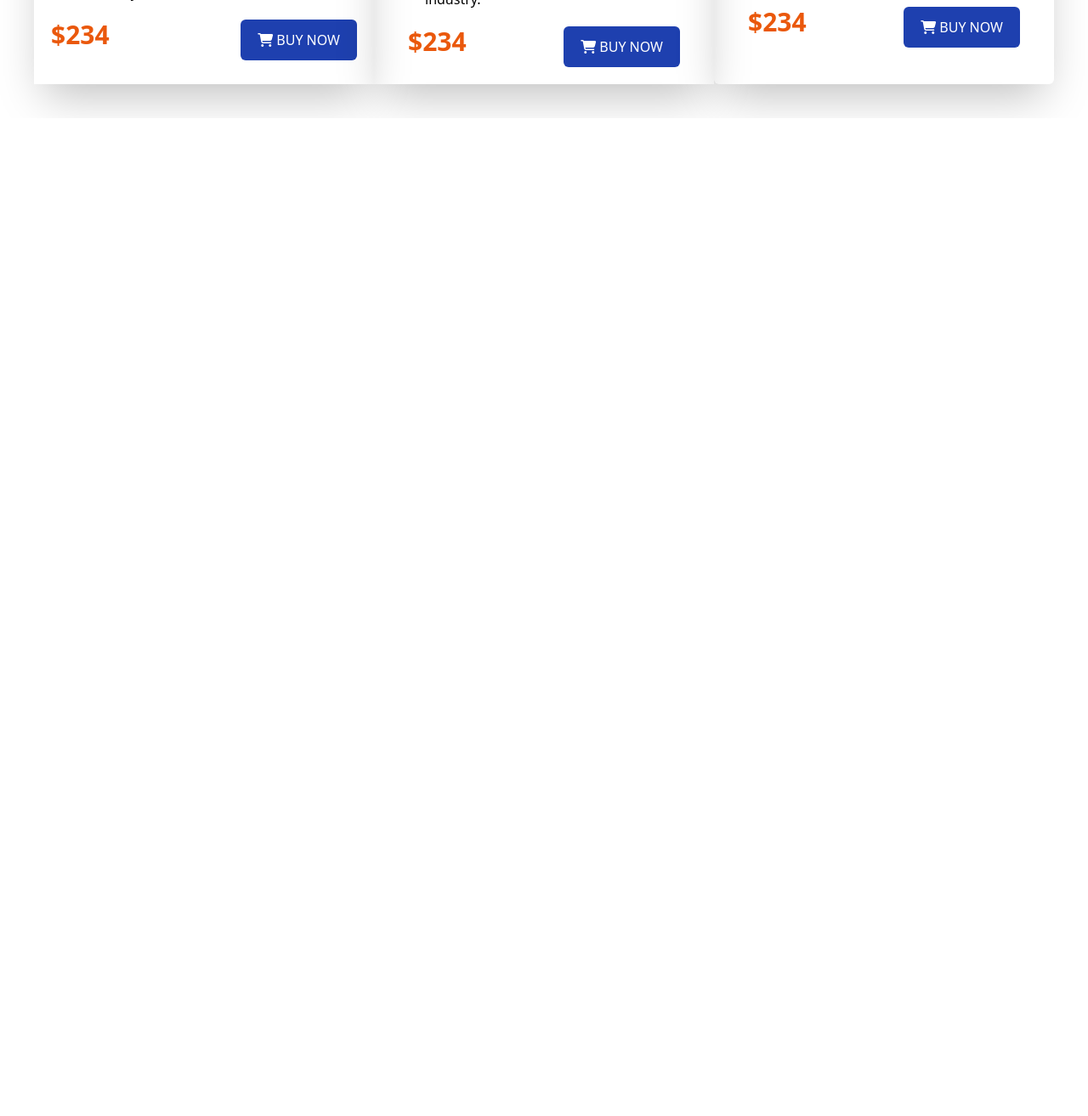
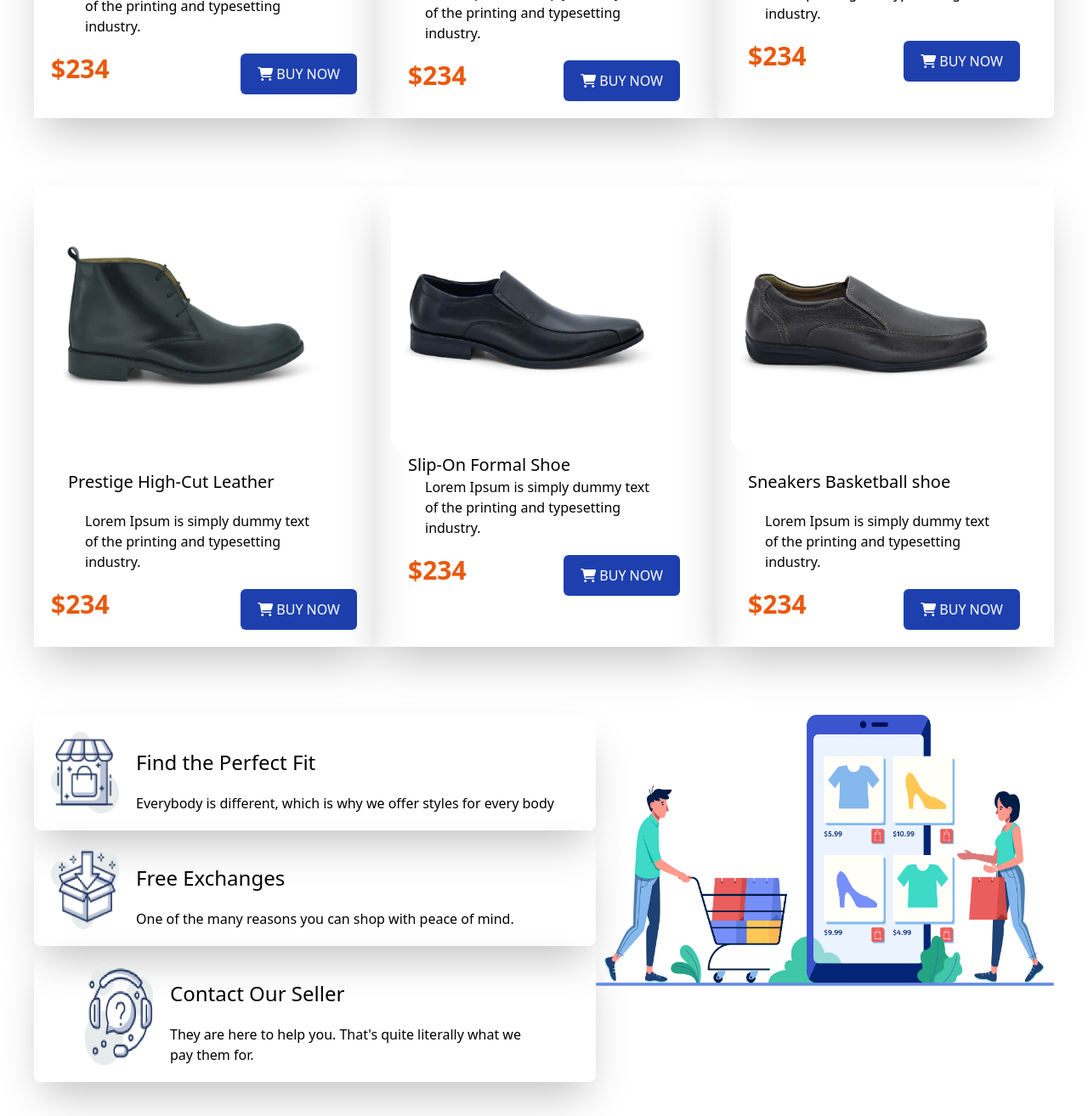
Before and after one commit to Tafsir4705/nike-react-resource-main, a plain HTML site: page index.html in a window 1280 px wide. Shown: the part 1028-2341 px from the top of the page at 85% size. Before the commit the page ends 1167 px from the top, so only its background shows below. Drawn offline with nearby package versions, Linux system fonts and the light colour scheme.

Commit message:
complite Practis project

```diff
--- a/index.html
+++ b/index.html
@@ -39,7 +39,7 @@
         <!-- contant-atrea -->
             <div class="w-1/2 content-area">
 <div class="contant-title">
-    <h1 class="text-2xl font-semibold">Nike React</h1>
+    <h1 class="text-6xl font-semibold text-orange-600">Nike React</h1>
 <span class="text-6xl text-Slate-950 font-semibold">Infinity Run 2</span>
 </div>
 <p type-sm>Lorem Ipsum is simply dummy text of the printing
@@ -52,7 +52,7 @@ and typesetting industry</p>
 <section class="flex justify-around px-10 py-10">
 <div class="shadow-2xl px-5">
 <img class="w-80 bg-slate-200 rounded-md" src="images/image 5.png" alt="">
-<p class="text-xl font-medium px-5">Nike Shoe</p>
+<p class="text-xl font-medium px-5 py-5">Nike Shoe</p>
 <p class="px-10">Lorem Ipsum is simply dummy text of the
 
 printing and typesetting industry.</p>
@@ -61,7 +61,7 @@ printing and typesetting industry.</p>
 </div>
 <div class="shadow-2xl px-5">
 <img class="w-80 bg-slate-200 rounded-md" src="images/Daco_1703273 1.png" alt="">
-<p class="text-xl font-medium px-5">Sneakers Skate Shoe</p>
+<p class="text-xl font-medium px-5 py-5">Sneakers Skate Shoe</p>
 <p class="px-10">Lorem Ipsum is simply dummy text of the
 
 printing and typesetting industry.</p>
@@ -71,7 +71,7 @@ printing and typesetting industry.</p>
 </div></div>
 <div class="shadow-2xl px-5 rounded-md">
 <img class="w-80 bg-slate-200 rounded-md" src="images/pngegg 1.png" alt="">
-<p class="text-xl font-medium px-5">Sneakers Basketball shoe</p>
+<p class="text-xl font-medium px-5 py-5">Sneakers Basketball shoe</p>
 <p class="px-10">Lorem Ipsum is simply dummy text of the
 
 printing and typesetting industry.</p>
@@ -80,5 +80,70 @@ printing and typesetting industry.</p>
 <button class="bg-blue-800 text-white py-3 px-5 justify-items-center rounded-md"> <i class="fa-solid fa-cart-shopping"></i> BUY NOW</button>
 </div></div>
     </section>
+    <section class="flex justify-around px-10 py-10">
+<div class="px-5 shadow-2xl">
+<img class="w-80" src="images/Mask Group.png" alt="">
+<p class="text-xl font-medium px-5 py-5">Prestige High-Cut Leather </p>
+<p class="px-10">Lorem Ipsum is simply dummy text of the
+
+printing and typesetting industry.</p>
+<div class="flex justify-between px-0 py-5 "><span class="text-3xl font-semibold text-orange-600">$234</span>
+<button class="bg-blue-800 text-white py-3 px-5 justify-items-center rounded-md"> <i class="fa-solid fa-cart-shopping"></i> BUY NOW</button></div>
+</div>
+<div class="px-5 shadow-2xl">
+<img class="w-80" src="images/Rectangle 38.png"alt="">
+<p class="text-xl font-medium px-5">Slip-On Formal Shoe</p>
+<p class="px-10">Lorem Ipsum is simply dummy text of the
+
+printing and typesetting industry.</p>
+<div class="flex justify-between px-5 py-5">
+    <span class="text-3xl font-semibold text-orange-600">$234</span>
+<button class="bg-blue-800 text-white py-3 px-5 justify-items-center rounded-md"> <i class="fa-solid fa-cart-shopping"></i> BUY NOW</button>
+</div></div>
+<div class="px-5 shadow-2xl">
+<img class="w-80" src="images/Rectangle 39.png" alt="">
+<p class="text-xl font-medium px-5 py-5">Sneakers Basketball shoe</p>
+<p class="px-10">Lorem Ipsum is simply dummy text of the
+
+printing and typesetting industry.</p>
+<div class="flex justify-between px-5 py-5">
+    <span class="text-3xl font-semibold text-orange-600">$234</span>
+<button class="bg-blue-800 text-white py-3 px-5 justify-items-center rounded-md"> <i class="fa-solid fa-cart-shopping"></i> BUY NOW</button>
+</div></div>
+    </section>
+    <footer class="px-10 py-10 coloumn-2 flex">
+      <div>
+          <div class="coloumn-1 shadow-2xl rounded-lg">
+            <div class="flex  px-5 py-5">
+                <img class="w-20" src="icons/image 12.png" alt="">
+                <div class="coloumn-1 px-5"><p class="text-2xl py-5">Find the Perfect Fit</p>
+                <p>Everybody is different, which is why we
+
+offer styles for every body</p></div>
+ </div>
+        </div>
+        <div class="coloumn-1 shadow-2xl rounded-lg">
+            <div class="flex px-5 py-5">
+                <img class="w-20" src="icons/image 13.png" alt="">
+                <div class="coloumn-1 px-5"><p class="text-2xl py-5">Free Exchanges</p>
+                <p>One of the many reasons you can shop
+
+with peace of mind.</p></div>
+ </div>
+        </div>
+        <div class="coloumn-1 shadow-2xl px-10 pr-5 rounded-lg">
+            <div class="flex  px-5 py-5">
+                <img class="w-20" src="icons/image 14.png" alt="">
+                <div class="coloumn-1 px-5"><p class="text-2xl py-5">Contact Our Seller</p>
+                <p>They are here to help you. That's quite
+
+literally what we pay them for.</p></div>
+ </div>
+        </div>
+      </div>
+<div class="w-1/2">
+    <img src="icons/XMLID 1.png" alt="">
+</div>
+    </footer>
 </body>
 </html>
```
